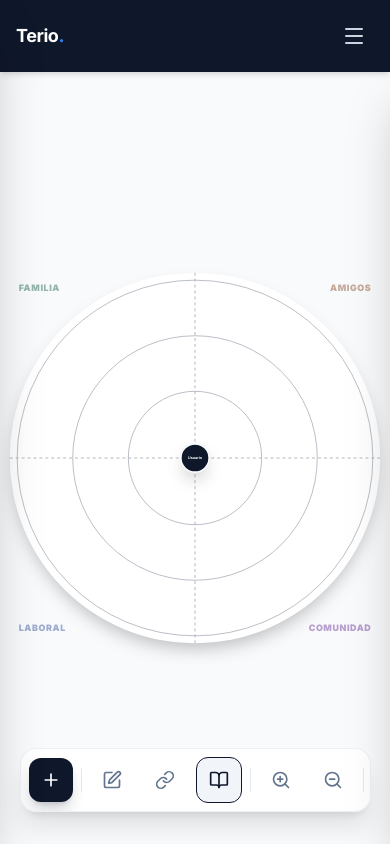
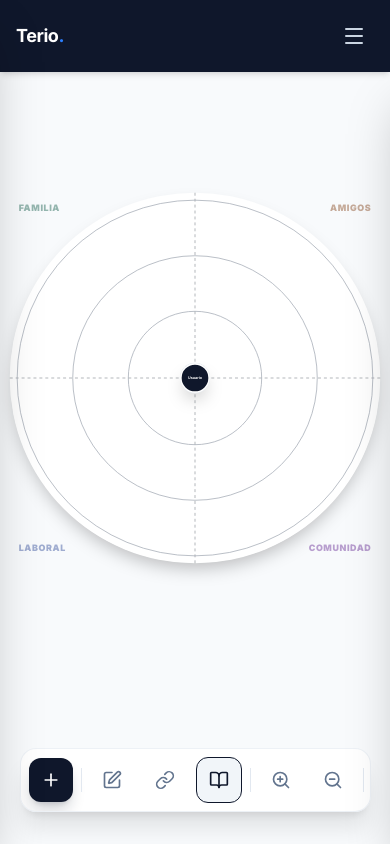
Before and after one commit to vcanio/Terio, a Next.js app: page /tools/sluzki in a window 390 px wide. Built offline with nearby package versions, Linux system fonts and the light colour scheme.

Commit message:
test mobile

```diff
--- a/src/features/sluzki/components/Board.tsx
+++ b/src/features/sluzki/components/Board.tsx
@@ -100,6 +100,8 @@ export default function SluzkiBoard() {
       onMouseMove={handleMouseMove}
       className={`
         w-full h-full relative bg-slate-50 flex items-center justify-center overflow-hidden
+        /* AQUÍ ESTÁ EL CAMBIO PARA MÓVIL: */
+        pb-40 md:pb-0
         ${isConnecting ? "cursor-crosshair" : ""}
       `}
     >
```
